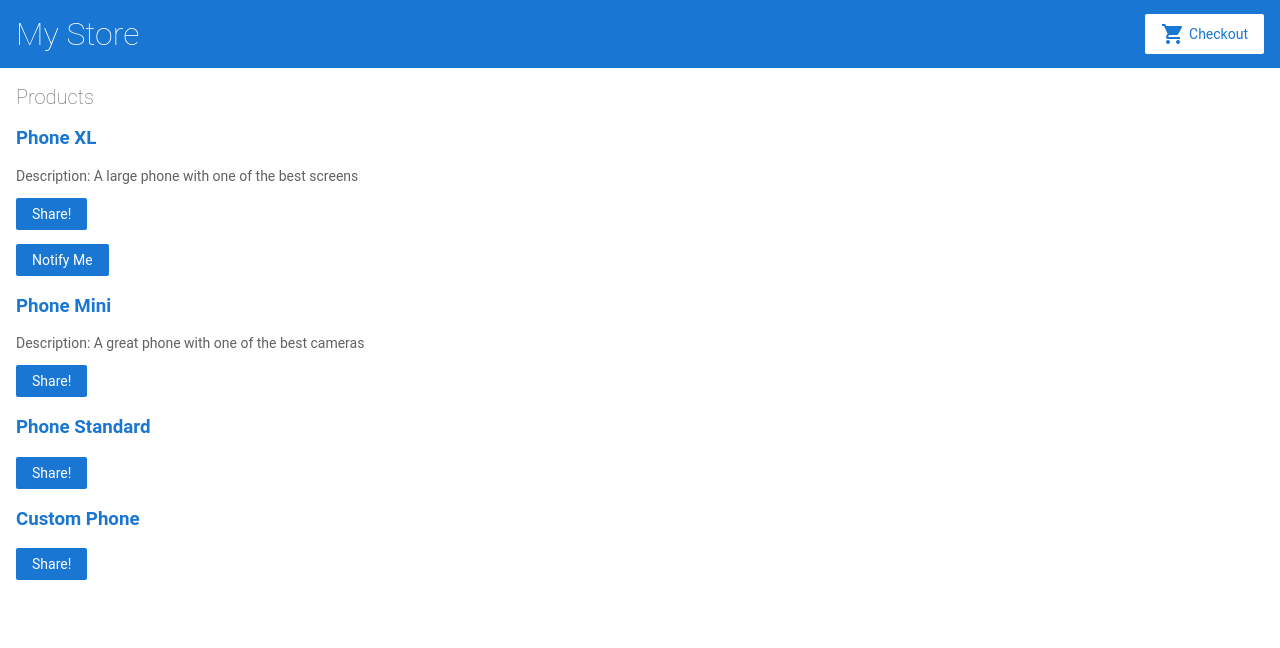
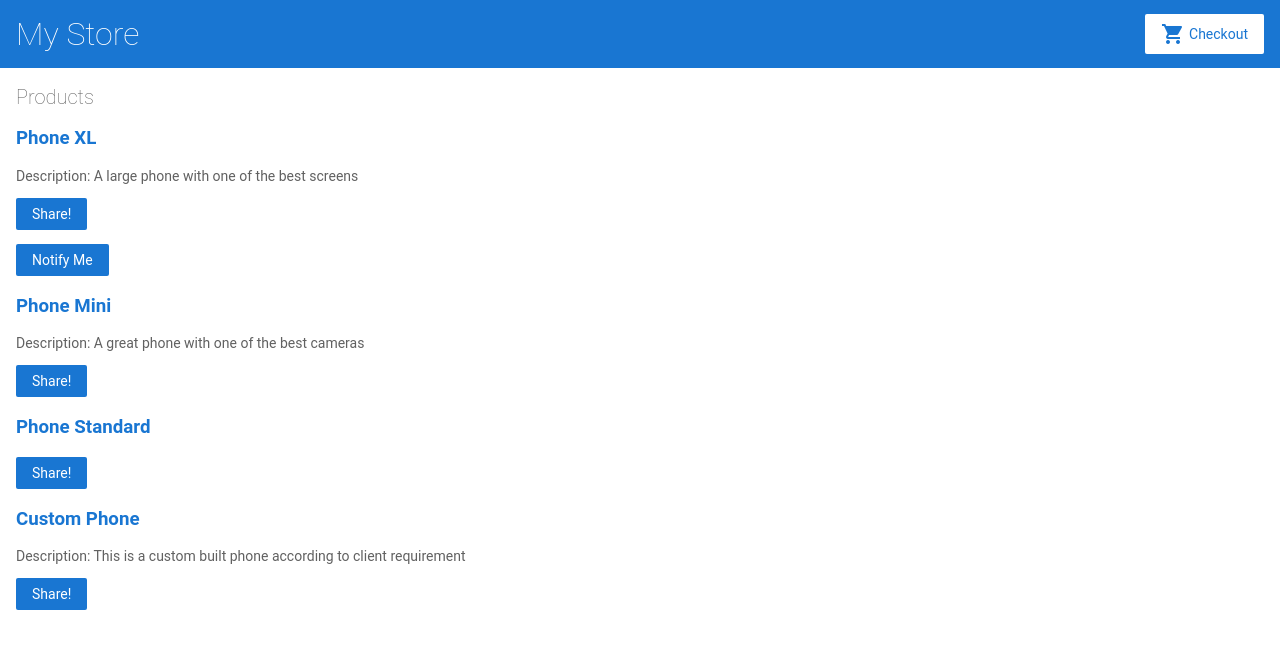
Before and after one commit to smbth/angular-self-help-stackblitz, an Angular app: page / in a window 1280 px wide. Shown: the top 648 px of the page. Built offline with nearby package versions, Linux system fonts and the light colour scheme.

Commit message:
1 file modified

```diff
--- a/src/app/products.ts
+++ b/src/app/products.ts
@@ -16,8 +16,8 @@ export const products = [
   },
   {
     name: 'Custom Phone',
-    price: '$$$',
-    description: null
+    price: 100,
+    description: 'This is a custom built phone according to client requirement'
   }
 ];
 
```
